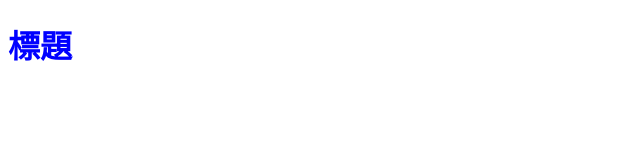
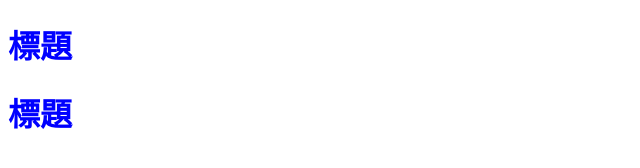
Before and after one commit to HopeEquation/htmlcssUpdate, a plain HTML site: page index.html in a window 1280 px wide. Shown: the whole page, without its empty margins (0-640 px from the left). Drawn offline with Linux system fonts and the light colour scheme.

Commit message:
Update index.html

```diff
--- a/index.html
+++ b/index.html
@@ -8,5 +8,6 @@
 </head>
 <body>
     <h1>標題</h1>
+    <h1>標題</h1>
 </body>
 </html>
```
